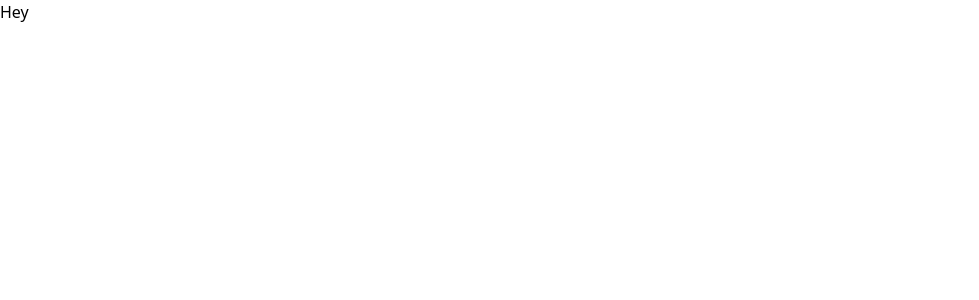
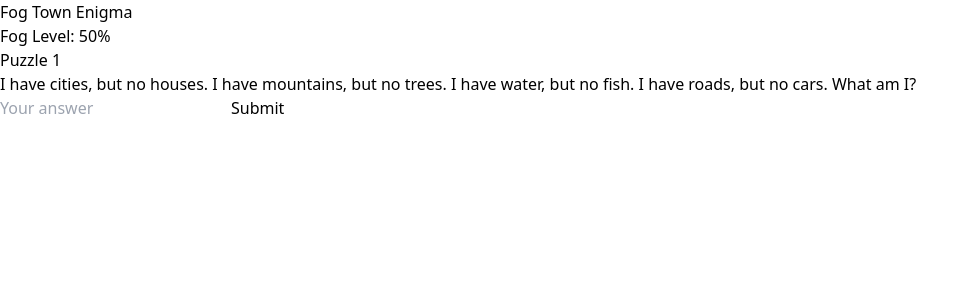
Before and after one commit to blahablast/fog-town-enigma, a Next.js app: page / in a window 1280 px wide. Shown: the top 300 px of the page, without its empty margins (0-979 px from the left). Built offline with nearby package versions, Linux system fonts and the light colour scheme.

Commit message:
added redux dependency, Game.js, Game.client.js, puzzles.js, constants.js

```diff
--- a/package.json
+++ b/package.json
@@ -9,9 +9,11 @@
     "lint": "next lint"
   },
   "dependencies": {
+    "@reduxjs/toolkit": "^2.3.0",
     "next": "14.2.15",
     "react": "^18",
-    "react-dom": "^18"
+    "react-dom": "^18",
+    "react-redux": "^9.1.2"
   },
   "devDependencies": {
     "@nomicfoundation/hardhat-toolbox": "^5.0.0",
--- a/src/app/page.jsx
+++ b/src/app/page.jsx
@@ -1,3 +1,9 @@
+import Game from '@/components/Game'
+
 export default function Home() {
-  return <h1 className="underline">Hey</h1>
+  return (
+    <div className="flex min-h-screen flex-col items-center justify-between p-24">
+      <Game />
+    </div>
+  )
 }
--- /dev/null
+++ b/src/components/Game.js
@@ -0,0 +1,60 @@
+'use client'
+
+import { useState, useEffect } from 'react'
+import { getPuzzle, checkAnswer, getTotalPuzzles } from '../lib/puzzles'
+
+export default function Game() {
+  const [currentPuzzleId, setCurrentPuzzleId] = useState(1)
+  const [puzzle, setPuzzle] = useState(null)
+  const [userAnswer, setUserAnswer] = useState('')
+  const [message, setMessage] = useState('')
+  const [fogLevel, setFogLevel] = useState(50)
+
+  useEffect(() => {
+    setPuzzle(getPuzzle(currentPuzzleId))
+  }, [currentPuzzleId])
+
+  const handleSubmit = (e) => {
+    e.preventDefault()
+    if (checkAnswer(currentPuzzleId, userAnswer)) {
+      setMessage('Correct! Moving to next puzzle...')
+      setFogLevel((prevFog) =>
+        Math.max(0, Math.min(100, prevFog + puzzle.fogImpact))
+      )
+      if (currentPuzzleId < getTotalPuzzles()) {
+        setTimeout(() => {
+          setCurrentPuzzleId((prevId) => prevId + 1)
+          setUserAnswer('')
+          setMessage('')
+        }, 2000)
+      } else {
+        setMessage("Congratulations! You've completed all puzzles!")
+      }
+    } else {
+      setMessage('Incorrect. Try again.')
+    }
+  }
+
+  if (!puzzle) return <div>Loading...</div>
+
+  return (
+    <div className="game-container">
+      <h1>Fog Town Enigma</h1>
+      <div className="fog-level">Fog Level: {fogLevel}%</div>
+      <div className="puzzle-container">
+        <h2>Puzzle {currentPuzzleId}</h2>
+        <p>{puzzle.question}</p>
+        <form onSubmit={handleSubmit}>
+          <input
+            type="text"
+            value={userAnswer}
+            onChange={(e) => setUserAnswer(e.target.value)}
+            placeholder="Your answer"
+          />
+          <button type="submit">Submit</button>
+        </form>
+        {message && <p className="message">{message}</p>}
+      </div>
+    </div>
+  )
+}
--- /dev/null
+++ b/src/lib/puzzles.js
@@ -0,0 +1,85 @@
+// src/lib/puzzles.js
+
+// Puzzle Types
+const PuzzleType = {
+  RIDDLE: 'RIDDLE',
+  SEQUENCE: 'SEQUENCE',
+  WORD: 'WORD',
+  CIPHER: 'CIPHER',
+}
+
+// Difficulty Levels
+const DifficultyLevel = {
+  EASY: 'EASY',
+  MEDIUM: 'MEDIUM',
+  HARD: 'HARD',
+}
+
+// Puzzle Collection
+const puzzles = [
+  {
+    id: 1,
+    type: PuzzleType.RIDDLE,
+    difficulty: DifficultyLevel.EASY,
+    question:
+      'I have cities, but no houses. I have mountains, but no trees. I have water, but no fish. I have roads, but no cars. What am I?',
+    answer: 'map',
+    hint: 'People use me to find their way',
+    fogImpact: {
+      min: 0, // Minimum fog level required to see this puzzle
+      max: 70, // Maximum fog level at which puzzle is still visible
+      change: 5, // How much solving this puzzle changes the fog level
+    },
+    reward: {
+      item: 'Old Compass',
+      description: 'A rusted compass that might prove useful later',
+    },
+  },
+  {
+    id: 2,
+    type: PuzzleType.SEQUENCE,
+    difficulty: DifficultyLevel.MEDIUM,
+    question: 'What number comes next: 2, 3, 5, 9, 17, __',
+    answer: '33',
+    hint: 'Each number is transformed by a specific operation',
+    fogImpact: {
+      min: 20,
+      max: 80,
+      change: -10,
+    },
+    reward: {
+      item: 'Fog Lamp',
+      description: 'Helps illuminate through dense fog',
+    },
+  },
+]
+
+// Helper Functions
+export function getPuzzle(id) {
+  return puzzles.find((puzzle) => puzzle.id === id)
+}
+
+export function checkAnswer(id, answer) {
+  const puzzle = getPuzzle(id)
+  if (!puzzle) return false
+  return puzzle.answer.toLowerCase() === answer.toLowerCase().trim()
+}
+
+export function getPuzzlesByDifficulty(difficulty) {
+  return puzzles.filter((puzzle) => puzzle.difficulty === difficulty)
+}
+
+export function isPuzzleAvailable(id, currentFogLevel) {
+  const puzzle = getPuzzle(id)
+  if (!puzzle) return false
+  return (
+    currentFogLevel >= puzzle.fogImpact.min &&
+    currentFogLevel <= puzzle.fogImpact.max
+  )
+}
+
+export function getTotalPuzzles() {
+  return puzzles.length
+}
+
+export { PuzzleType, DifficultyLevel }
```
Also changed, not shown: src/components/Game.client.js (added, +161 -0 lines), src/lib/constants.js (added, +38 -0 lines), 1 other file (tests, documents, lock files or other folders).
